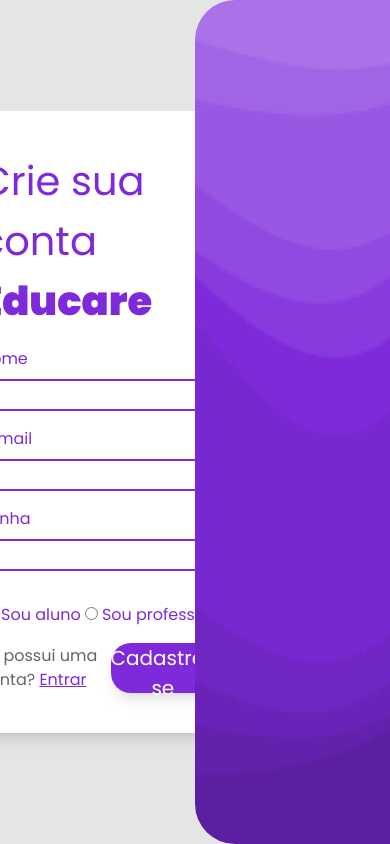
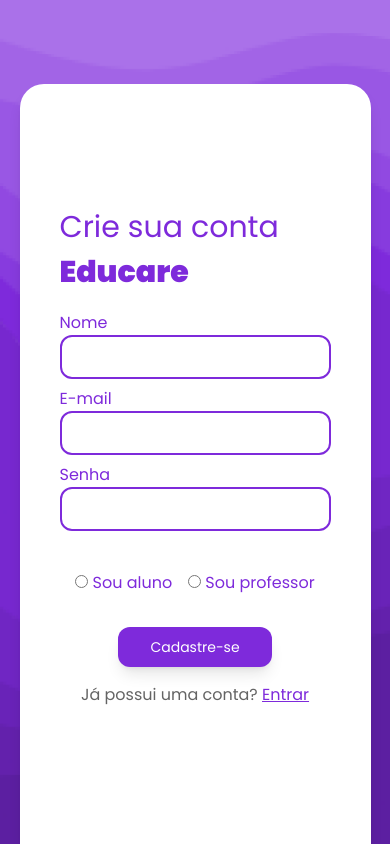
Before and after one commit to tarsojabbes/educare-frontend, a Next.js app: page /cadastro in a window 390 px wide. Built offline with nearby package versions, Linux system fonts and the light colour scheme.

Commit message:
Adiciona responsividade à Cadastro

```diff
--- a/pages/cadastro.tsx
+++ b/pages/cadastro.tsx
@@ -1,25 +1,43 @@
 import type { NextPage } from "next";
 import Link from "next/link";
-import Image from "next/image";
-import creuza from '/assets/creuza-dos-data-science.svg';
 
 
 const Cadastro: NextPage = () => {
   return (
-    <div className="bg-[#E5E5E5] h-[100vh] flex justify-between items-center">
-      <div className="h-[100vh] w-[50%] flex items-center justify-center">
+    <div className="h-[100vh]
+    flex flex-col md:flex-row justify-between items-center
+    bg-[#E5E5E5]">
+      <div className="h-[100vh] w-[50%] md:w-[75%] xl:w-[50%]
+      flex flex-col items-center justify-end md:flex-row md:justify-center md:absolute md:left-0
+      z-50">
 
-        <main className="bg-[#FFF] flex flex-col justify-around items-start rounded-3xl gap-4 max-w-lg p-10 shadow-lg">
-          <h1 className="text-[40px] text-[#7E2ADB]">Crie sua conta <span className="font-black">Educare</span></h1>
-          <form action="" className="flex flex-col justify-center items-start w-full gap-y-2 mb-2">
-            <label className="text-[#7E2ADB]">Nome</label>
-            <input type="text" className="w-full h-8 border-solid border-2 border-[#7E2ADB] rounded-[10px] mb-2 px-2 focus:outline-none" />
-            <label className="text-[#7E2ADB]">E-mail</label>
-            <input type="email" className="w-full h-8 border-solid border-2 border-[#7E2ADB] rounded-[10px] mb-2 px-2 focus:outline-none" />
-            <label className="text-[#7E2ADB]">Senha</label>
-            <input type="password" className="w-full h-8 border-solid border-2 border-[#7E2ADB] rounded-[10px] mb-2 px-2 focus:outline-none" />
+        <main className="h-[90%] md:h-fit w-[90vw] sm:w-[80vw] md:w-[60vw] xl:w-[38vw] pt-20 pb-20 p-10
+              flex flex-col justify-center items-center
+              bg-[#FFF] rounded-t-3xl md:rounded-3xl shadow-lg">
+          <h1 className="text-[30px] md:text-[36px] lg:text-[40px] text-[#7E2ADB]">
+            Crie sua conta <span className="font-black">Educare</span>
+          </h1>
+          <form className="w-full flex flex-col justify-center items-start pt-4 pb-4">
+            <label className="text-[#7E2ADB]">
+              Nome
+            </label>
+            <input type="text" className="w-full mb-2 px-2 py-2
+                  rounded-[12px] md:rounded-[16px] lg:rounded-[16px]
+                  border-solid border-2 border-[#7E2ADB] focus:outline-none" />
+            <label className="text-[#7E2ADB]">
+              E-mail
+            </label>
+            <input type="email" className="w-full mb-2 px-2 py-2
+                  rounded-[12px] md:rounded-[16px] lg:rounded-[16px]
+                  border-solid border-2 border-[#7E2ADB] focus:outline-none" />
+            <label className="text-[#7E2ADB]">
+              Senha
+            </label>
+            <input type="password" className="w-full mb-2 px-2 py-2
+                  rounded-[12px] md:rounded-[16px] lg:rounded-[16px]
+                  border-solid border-2 border-[#7E2ADB] focus:outline-none" />
           </form>
-          <fieldset className="w-[100%] inline-flex flex-row justify-evenly items-center">
+          <fieldset className="w-[100%] inline-flex flex-row justify-evenly items-center py-4">
                     <div>
                         <input type="radio" name="user-type"/>
                         <label htmlFor="student" className="text-[#7E2ADB]"> Sou aluno</label>
@@ -30,10 +48,12 @@
                     </div>
 
                 </fieldset>
-          <div className="flex justify-between items-center w-full">
-
-            <span className="text-[#646464]">Já possui uma conta? <a className="underline text-[#7E2ADB] cursor-pointer">Entrar</a></span>
-            <button className="bg-[#7E2ADB] text-white text-[20px] rounded-[20px] w-[180px] h-[50px] shadow-lg">
+          <div className="flex flex-col-reverse md:flex-row justify-between items-center w-full py-4">
+            <span className="text-[#646464] pt-4">Já possui uma conta? <a className="underline text-[#7E2ADB] cursor-pointer">Entrar</a></span>
+            <button className="h-[40px] md:h-[50px] w-[150px] md:w-[170px] min-w-fit px-8
+                  text-white text-[14px] sm:text-[16px] md:text-[18px] lg:text-[20px]
+                  rounded-[12px] md:rounded-[16px] lg:rounded-[20px]
+                  bg-[#7E2ADB] shadow-lg">
               <Link href="/#">
                 Cadastre-se
               </Link>
@@ -42,8 +62,9 @@
         </main>
       </div>
 
-      <aside className="max-w-[50vw] pl-10 pt-10 w-[50%] h-[100vh] rounded-l-[40px] bg-cover bg-[url('../assets/waves-bg.png')] bg-no-repeat">
-
+      <aside className="h-[100vh] w-[100%] md:w-[25%] xl:w-[50%]
+      flex flex-col items-center justify-end md:flex-row md:justify-center absolute md:block md:right-0
+      pl-10 pt-10 md:rounded-l-[40px] bg-cover bg-[url('../assets/waves-bg.png')] bg-no-repeat">
       </aside>
     </div>
 
```
